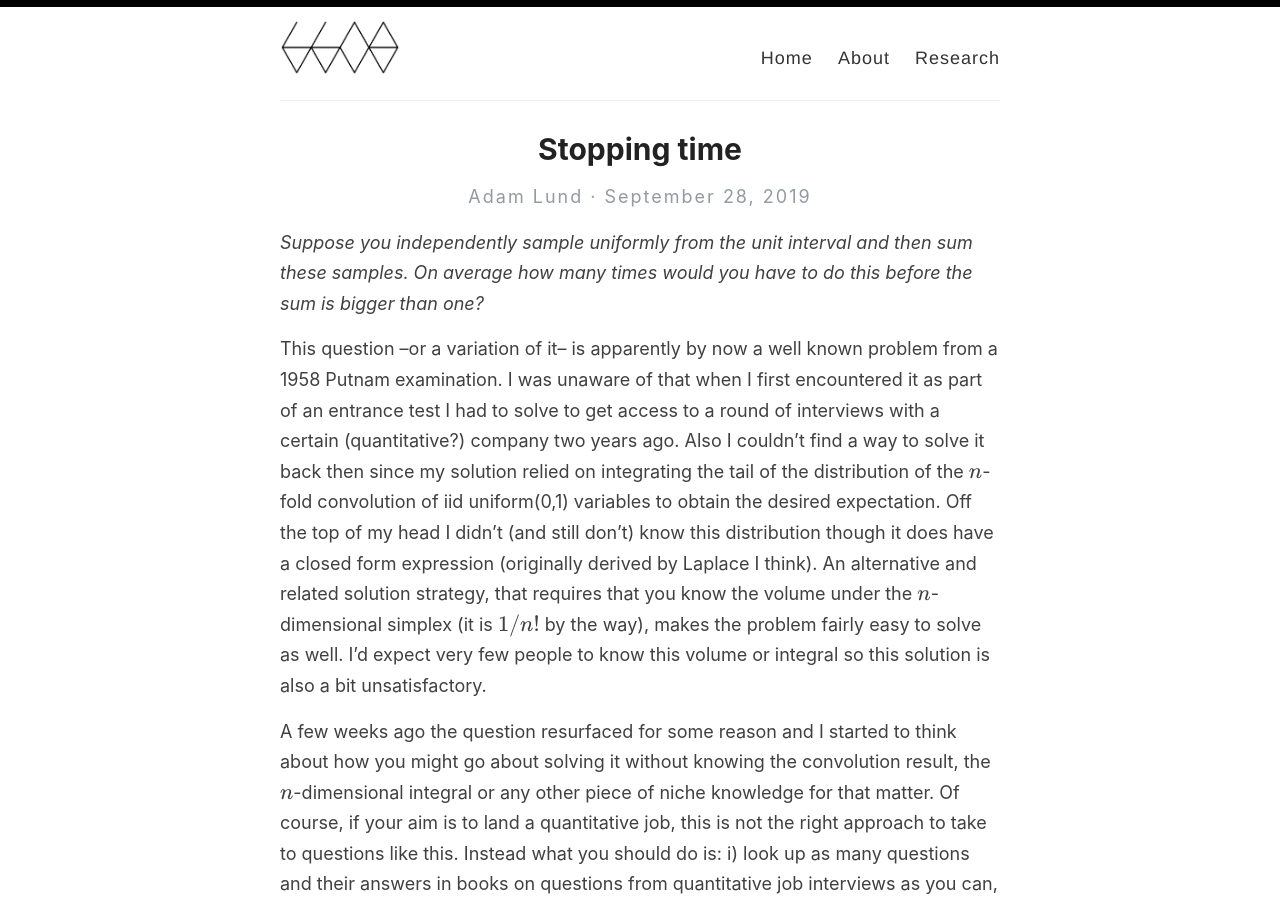
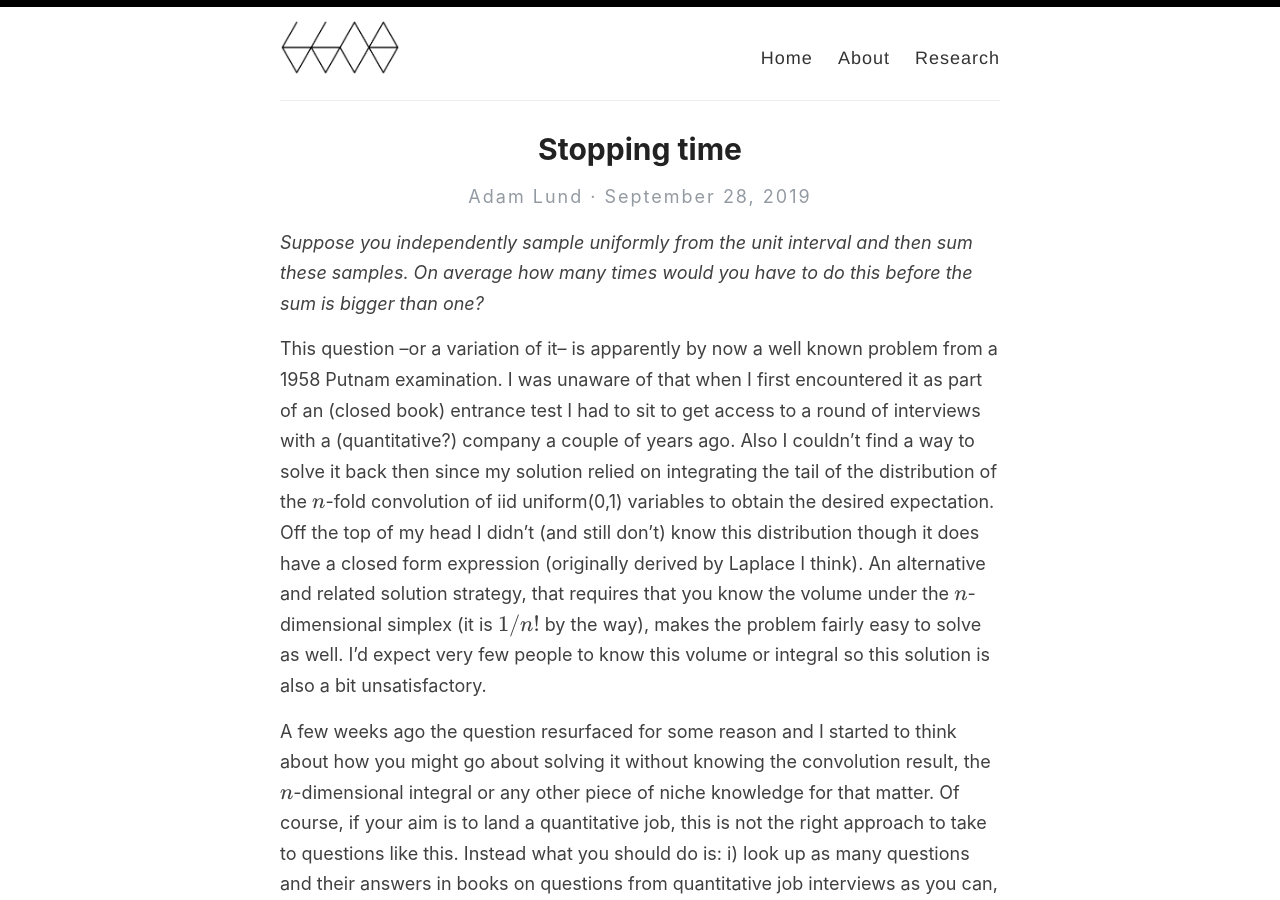
Before and after one commit to adam-lund/adam-lund.github.io, a Jekyll site: the page built from _posts/2019-09-28-Uniform sum problem-.md, in a window 1280 px wide and 900 px high. Built offline with Jekyll 4.4.1, drawn with Linux system fonts in a browser that asks for light colours; formulas are drawn with MathJax 3.

Commit message:
trying my hand

```diff
--- a/_posts/2019-09-28-Uniform sum problem-.md
+++ b/_posts/2019-09-28-Uniform sum problem-.md
@@ -6,7 +6,7 @@ categories:
 
 *Suppose you  independently  sample uniformly from the unit interval and then sum these samples. On average how many times would you have to do this before the sum is  bigger than one?*
 
-This question --or a variation of it-- is apparently by now a well known problem from a 1958 Putnam examination. I was unaware of that when I first encountered it as part of  an entrance test I had to solve to get access to a round of interviews with a certain (quantitative?) company two years ago. Also I couldn't find a way to solve it back then since my solution relied on integrating the tail of the distribution of the $n$-fold convolution of iid uniform(0,1) variables to obtain the desired expectation.  Off the top of my head I didn't (and still don't) know this distribution though it does have a closed form expression (originally derived by Laplace I think). An alternative and related solution strategy, that requires that you know the volume under the $n$-dimensional simplex  (it is $1/n!$ by the way), makes the problem fairly easy to solve as well. I'd expect very few people to know this volume or integral so this solution is also a bit unsatisfactory.
+This question --or a variation of it-- is apparently by now a well known problem from a 1958 Putnam examination. I was unaware of that when I first encountered it as part of  an (closed book) entrance test I had to sit to get access to a round of interviews with a (quantitative?) company a couple of years ago. Also I couldn't find a way to solve it back then since my solution relied on integrating the tail of the distribution of the $n$-fold convolution of iid uniform(0,1) variables to obtain the desired expectation.  Off the top of my head I didn't (and still don't) know this distribution though it does have a closed form expression (originally derived by Laplace I think). An alternative and related solution strategy, that requires that you know the volume under the $n$-dimensional simplex  (it is $1/n!$ by the way), makes the problem fairly easy to solve as well. I'd expect very few people to know this volume or integral so this solution is also a bit unsatisfactory.
 
 A few weeks ago the question resurfaced for some reason and I started to think  about how you might go about solving it without knowing the convolution result, the $n$-dimensional integral or any other piece of niche knowledge for that matter.
 Of course, if your aim is to land a quantitative job, this is not the right approach to take to questions like this. Instead what you should do is: i) look up as many questions and their answers in books on questions from quantitative job interviews as you can, ii) memorize  these questions and answers meticulously  and iii) when asked a question that you remember the solution to, repeat the solution in a way that makes it seem like you are deriving the answer and not regurgitating it and --and this is important-- at the same time makes your interviewer feel superior.
```
